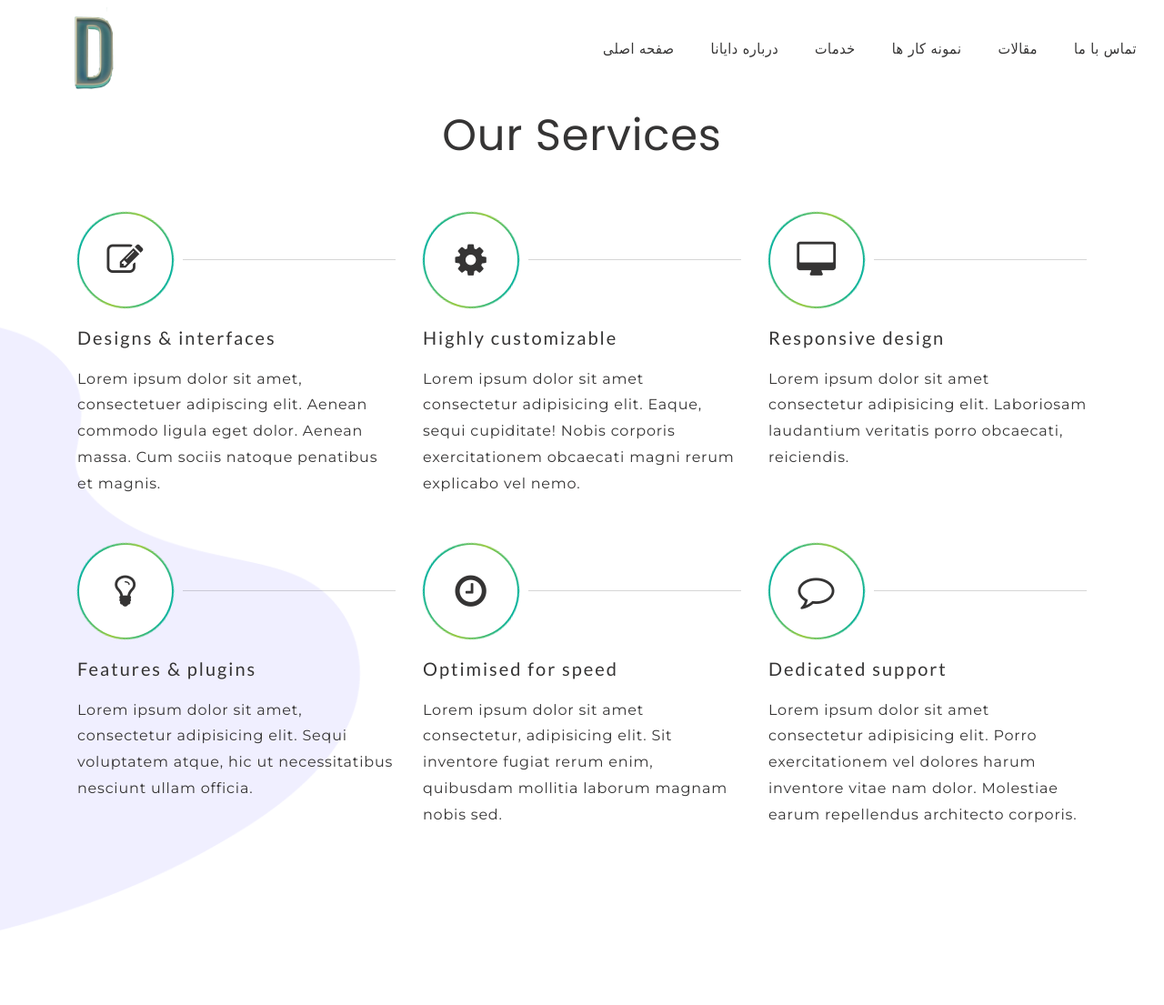
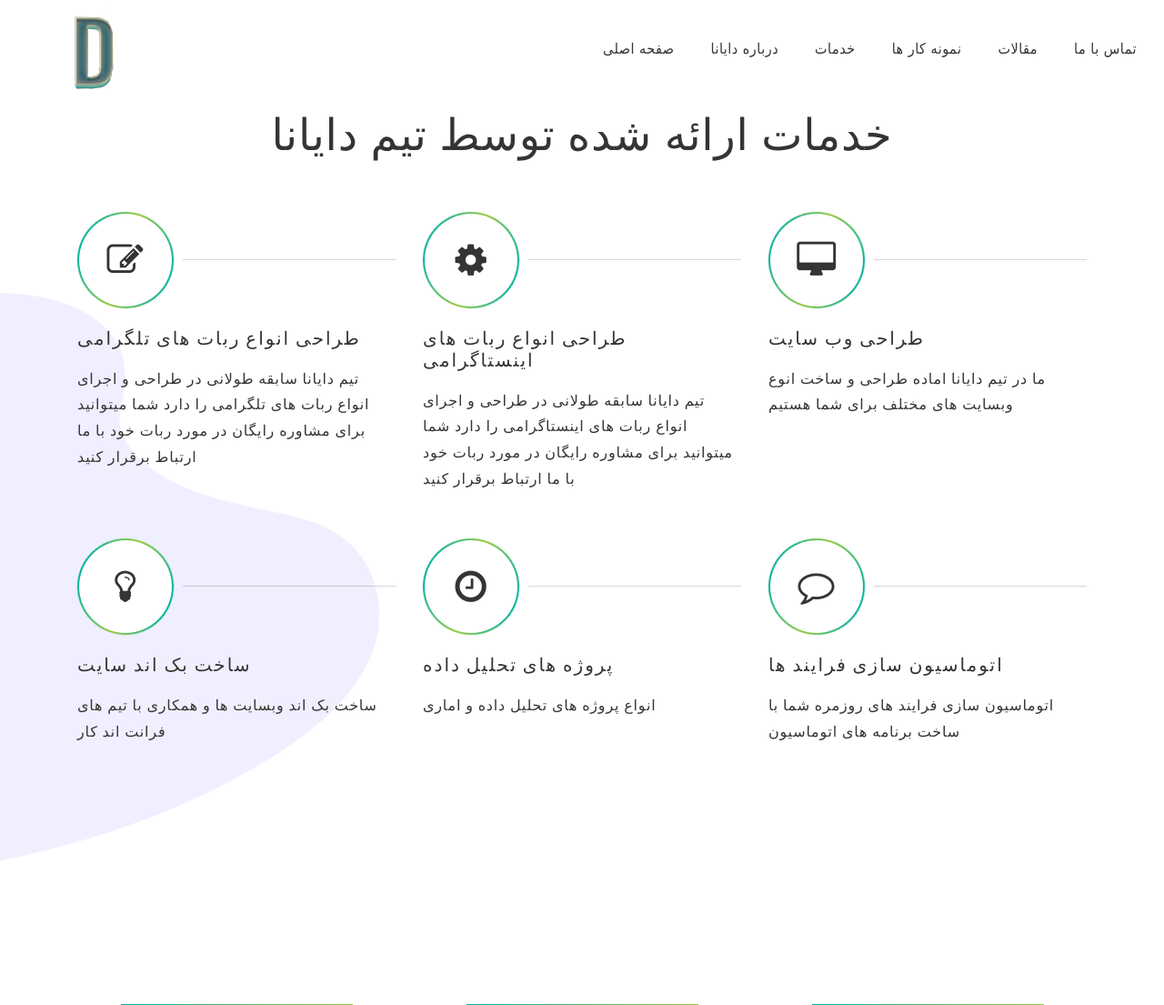
Before and after one commit to Geekups/Geekups_web_django, a Django app: page /services/ in a window 1280 px wide. Shown: the top 1105 px of the page at 91% size. Run offline with Django 4.2, Linux system fonts and the light colour scheme; some libraries are stand-ins or nearby versions.

Commit message:
services update

```diff
--- a/templates/services.html
+++ b/templates/services.html
@@ -7,7 +7,7 @@
         <div class="container">
 
             <!-- START SERVICES SECTION TITLE -->
-            <h2 class="heading-primary text-center mb-5">Our Services</h2>
+            <h2 class="heading-primary text-center mb-5">خدمات ارائه شده توسط تیم دایانا </h2>
             <!-- END SERVICES SECTION TITLE -->
 
             <div class="row">
@@ -24,10 +24,9 @@
                             </div>
                             <div class="headerhr"></div>
                         </div>
-                        <h5 class="heading-secondary">Designs & interfaces</h5>
+                        <h5 class="heading-secondary"> طراحی انواع ربات های تلگرامی </h5>
                         <p>
-                            Lorem ipsum dolor sit amet, consectetuer adipiscing elit. Aenean commodo ligula eget dolor.
-                            Aenean massa. Cum sociis natoque penatibus et magnis.
+                            تیم دایانا سابقه طولانی در طراحی و اجرای انواع ربات های تلگرامی را دارد  شما میتوانید برای مشاوره رایگان در مورد ربات خود با ما ارتباط برقرار کنید
                         </p>
                     </div>
                 </div>
@@ -47,10 +46,10 @@
                             </div>
                             <div class="headerhr"></div>
                         </div>
-                        <h5 class="heading-secondary">Highly customizable</h5>
+                        <h5 class="heading-secondary">طراحی انواع ربات های اینستاگرامی </h5>
                         <p>
-                            Lorem ipsum dolor sit amet consectetur adipisicing elit. Eaque, sequi cupiditate! Nobis
-                            corporis exercitationem obcaecati magni rerum explicabo vel nemo.
+                            تیم دایانا سابقه طولانی در طراحی و اجرای انواع ربات های اینستاگرامی را دارد  شما میتوانید برای مشاوره رایگان در مورد ربات خود با ما ارتباط برقرار کنید
+
                         </p>
                     </div>
                 </div>
@@ -69,10 +68,9 @@
                             </div>
                             <div class="headerhr"></div>
                         </div>
-                        <h5 class="heading-secondary">Responsive design</h5>
+                        <h5 class="heading-secondary">طراحی وب سایت </h5>
                         <p>
-                            Lorem ipsum dolor sit amet consectetur adipisicing elit. Laboriosam laudantium veritatis
-                            porro obcaecati, reiciendis.
+                                            ما در تیم دایانا اماده طراحی و ساخت انوع وبسایت های مختلف  برای شما هستیم
                         </p>
                     </div>
                 </div>
@@ -91,10 +89,9 @@
                             </div>
                             <div class="headerhr"></div>
                         </div>
-                        <h5 class="heading-secondary">Features & plugins</h5>
+                        <h5 class="heading-secondary"> ساخت بک اند سایت </h5>
                         <p>
-                            Lorem ipsum dolor sit amet, consectetur adipisicing elit. Sequi voluptatem atque, hic ut
-                            necessitatibus nesciunt ullam officia.
+                                    ساخت بک اند وبسایت ها   و همکاری با تیم های فرانت اند کار
                         </p>
                     </div>
                 </div>
@@ -113,10 +110,9 @@
                             </div>
                             <div class="headerhr"></div>
                         </div>
-                        <h5 class="heading-secondary">Optimised for speed</h5>
+                        <h5 class="heading-secondary"> پروژه های تحلیل داده </h5>
                         <p>
-                            Lorem ipsum dolor sit amet consectetur, adipisicing elit. Sit inventore fugiat rerum enim,
-                            quibusdam mollitia laborum magnam nobis sed.
+                                            انواع پروژه های تحلیل داده و اماری
                         </p>
                     </div>
                 </div>
@@ -135,10 +131,9 @@
                             </div>
                             <div class="headerhr"></div>
                         </div>
-                        <h5 class="heading-secondary">Dedicated support</h5>
+                        <h5 class="heading-secondary"> اتوماسیون سازی فرایند ها</h5>
                         <p>
-                            Lorem ipsum dolor sit amet consectetur adipisicing elit. Porro exercitationem vel dolores
-                            harum inventore vitae nam dolor. Molestiae earum repellendus architecto corporis.
+                                اتوماسیون سازی فرایند های روزمره شما  با ساخت برنامه های اتوماسیون
                         </p>
                     </div>
                 </div>
```
